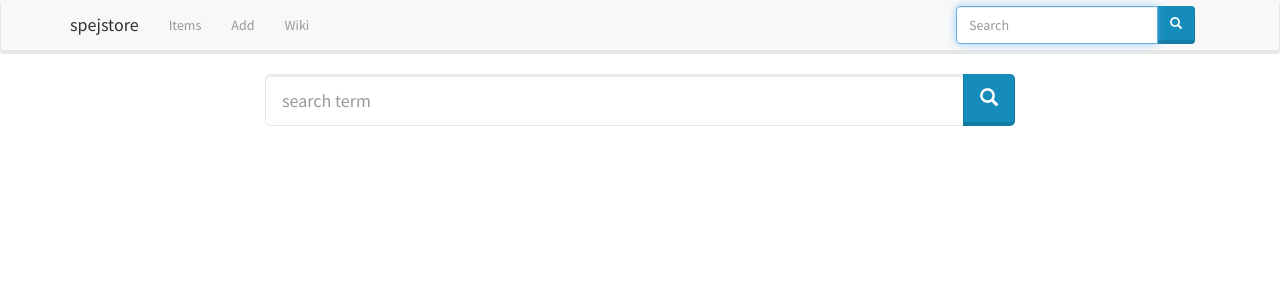
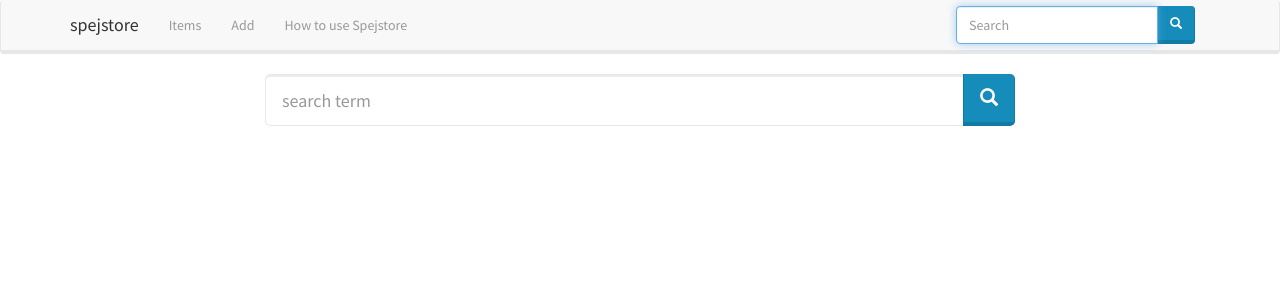
Before and after one commit to HackerspaceKRK/spejstore, a Django app: page / in a window 1280 px wide. Shown: the top 300 px of the page. Run offline with Django 3.2, Linux system fonts and the light colour scheme; parts of the project's set-up code (start-up, migrations or seed data) failed here and were passed over; some libraries are stand-ins or nearby versions.

Commit message:
fix wiki link

```diff
--- a/templates/base.html
+++ b/templates/base.html
@@ -27,7 +27,7 @@
       <ul class="nav navbar-nav">
         <li><a href="/item/">Items</a></li>
         <li><a href="/admin/">Add</a></li>
-        <li><a href="https://wiki.hackerspace.pl/projects:spejstore">Wiki</a></li>
+        <li><a href="https://wiki.hackerspace.pl/members:services:inventory">How to use Spejstore</a></li>
       </ul>
       <form class="navbar-form navbar-right" role="search" action="/search">
           <div class="form-group">
```
